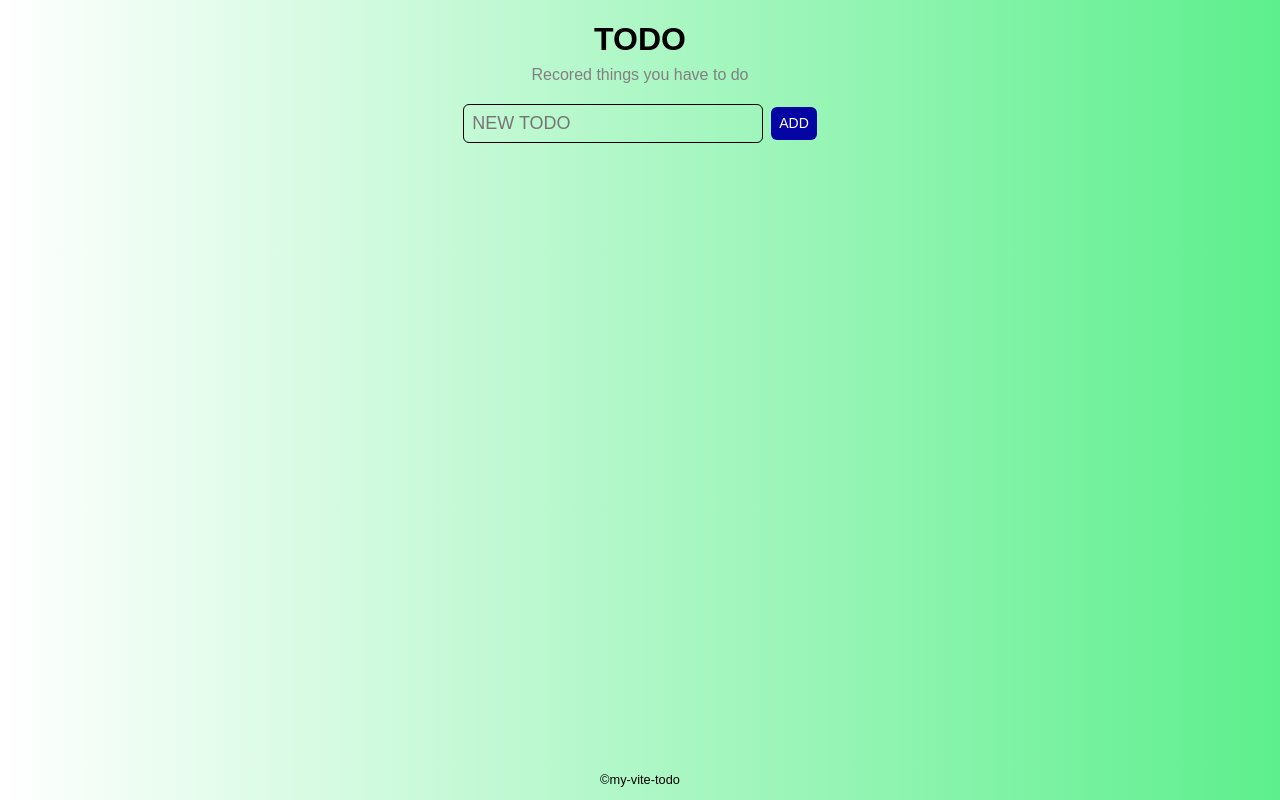
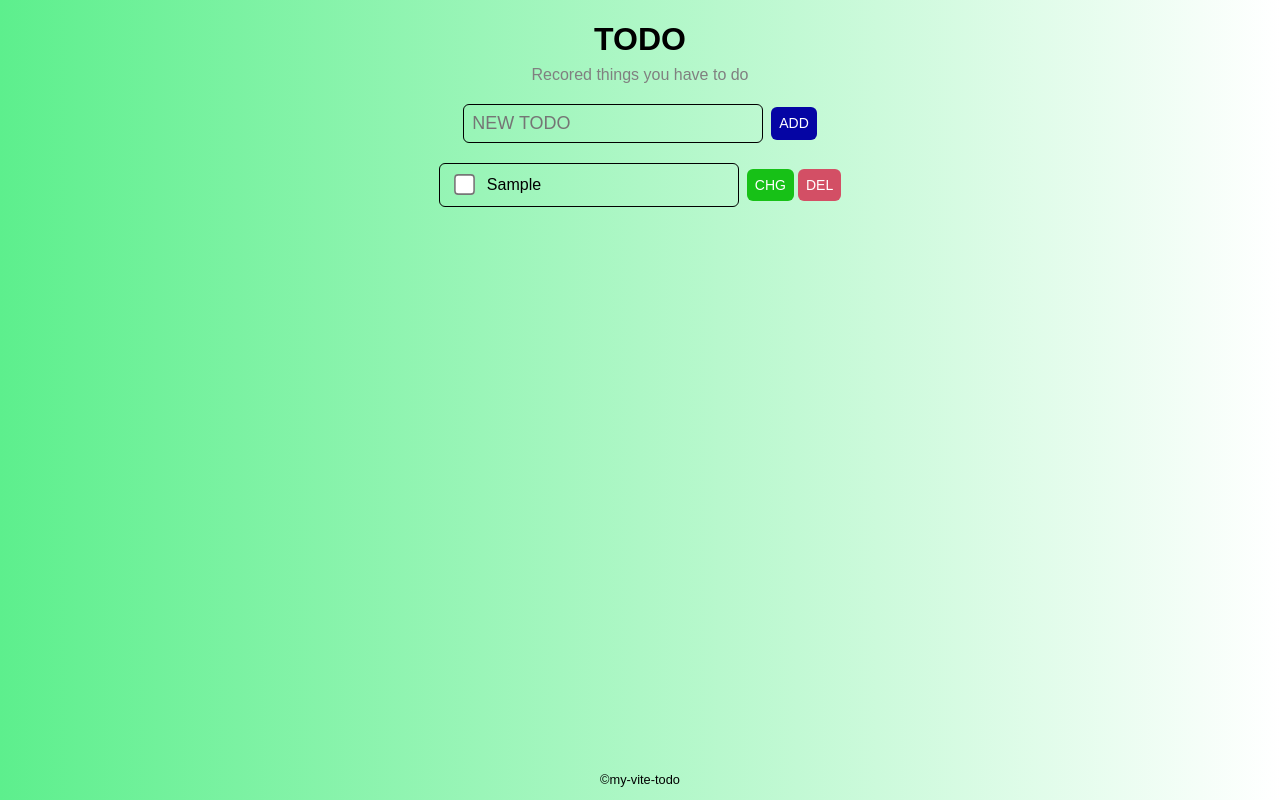
Before and after one commit to developer2239/my-vite-vue2, a Vue app: page / in a window 1280 px wide. Both pictures are taken after typing "Sample" into the empty fields and a click on the button "ADD". Built offline with nearby package versions, Linux system fonts and the light colour scheme.

Commit message:
localstorage使用ロジック追加、タスクの描画

```diff
--- a/src/App.vue
+++ b/src/App.vue
@@ -15,14 +15,14 @@ import MainTodo from './components/MainTodo.vue';
 </template>
 
 <style>
-@import url('./assets/css/destyle.css');
+@import url('./assets/css/destyle.min.css');
 .back_ground {
   height: 100vh;
   width: 100vw;
   background-image: linear-gradient(
     90deg,
-    rgb(255, 255, 255),
-    rgb(93, 239, 141)
+    rgb(93, 239, 141),
+    rgb(255, 255, 255)
   );
 }
 .wrap {
--- a/src/assets/css/destyle.css
+++ /dev/null
@@ -1,414 +0,0 @@
-/*! destyle.css v4.0.0 | MIT License | https://github.com/nicolas-cusan/destyle.css */
-
-/* Reset box-model and set borders */
-/* ============================================ */
-
-*,
-::before,
-::after {
-  box-sizing: border-box;
-  border-style: solid;
-  border-width: 0;
-}
-
-/* Document */
-/* ============================================ */
-
-/**
- * 1. Correct the line height in all browsers.
- * 2. Prevent adjustments of font size after orientation changes in iOS.
- * 3. Remove gray overlay on links for iOS.
- */
-
-html {
-  line-height: 1.15; /* 1 */
-  -webkit-text-size-adjust: 100%; /* 2 */
-  -webkit-tap-highlight-color: transparent; /* 3*/
-}
-
-/* Sections */
-/* ============================================ */
-
-/**
- * Remove the margin in all browsers.
- */
-
-body {
-  margin: 0;
-}
-
-/**
- * Render the `main` element consistently in IE.
- */
-
-main {
-  display: block;
-}
-
-/* Vertical rhythm */
-/* ============================================ */
-
-p,
-table,
-blockquote,
-address,
-pre,
-iframe,
-form,
-figure,
-dl {
-  margin: 0;
-}
-
-/* Headings */
-/* ============================================ */
-
-h1,
-h2,
-h3,
-h4,
-h5,
-h6 {
-  font-size: inherit;
-  font-weight: inherit;
-  margin: 0;
-}
-
-/* Lists (enumeration) */
-/* ============================================ */
-
-ul,
-ol {
-  margin: 0;
-  padding: 0;
-  list-style: none;
-}
-
-/* Lists (definition) */
-/* ============================================ */
-
-dt {
-  font-weight: bold;
-}
-
-dd {
-  margin-left: 0;
-}
-
-/* Grouping content */
-/* ============================================ */
-
-/**
- * 1. Add the correct box sizing in Firefox.
- * 2. Show the overflow in Edge and IE.
- */
-
-hr {
-  box-sizing: content-box; /* 1 */
-  height: 0; /* 1 */
-  overflow: visible; /* 2 */
-  border-top-width: 1px;
-  margin: 0;
-  clear: both;
-  color: inherit;
-}
-
-/**
- * 1. Correct the inheritance and scaling of font size in all browsers.
- * 2. Correct the odd `em` font sizing in all browsers.
- */
-
-pre {
-  font-family: monospace, monospace; /* 1 */
-  font-size: inherit; /* 2 */
-}
-
-address {
-  font-style: inherit;
-}
-
-/* Text-level semantics */
-/* ============================================ */
-
-/**
- * Remove the gray background on active links in IE 10.
- */
-
-a {
-  background-color: transparent;
-  text-decoration: none;
-  color: inherit;
-}
-
-/**
- * 1. Remove the bottom border in Chrome 57-
- * 2. Add the correct text decoration in Chrome, Edge, IE, Opera, and Safari.
- */
-
-abbr[title] {
-  text-decoration: underline dotted; /* 2 */
-}
-
-/**
- * Add the correct font weight in Chrome, Edge, and Safari.
- */
-
-b,
-strong {
-  font-weight: bolder;
-}
-
-/**
- * 1. Correct the inheritance and scaling of font size in all browsers.
- * 2. Correct the odd `em` font sizing in all browsers.
- */
-
-code,
-kbd,
-samp {
-  font-family: monospace, monospace; /* 1 */
-  font-size: inherit; /* 2 */
-}
-
-/**
- * Add the correct font size in all browsers.
- */
-
-small {
-  font-size: 80%;
-}
-
-/**
- * Prevent `sub` and `sup` elements from affecting the line height in
- * all browsers.
- */
-
-sub,
-sup {
-  font-size: 75%;
-  line-height: 0;
-  position: relative;
-  vertical-align: baseline;
-}
-
-sub {
-  bottom: -0.25em;
-}
-
-sup {
-  top: -0.5em;
-}
-
-/* Replaced content */
-/* ============================================ */
-
-/**
- * Prevent vertical alignment issues.
- */
-
-svg,
-img,
-embed,
-object,
-iframe {
-  vertical-align: bottom;
-}
-
-/* Forms */
-/* ============================================ */
-
-/**
- * Reset form fields to make them styleable.
- * 1. Make form elements stylable across systems iOS especially.
- * 2. Inherit text-transform from parent.
- */
-
-button,
-input,
-optgroup,
-select,
-textarea {
-  -webkit-appearance: none; /* 1 */
-  appearance: none;
-  vertical-align: middle;
-  color: inherit;
-  font: inherit;
-  background: transparent;
-  padding: 0;
-  margin: 0;
-  border-radius: 0;
-  text-align: inherit;
-  text-transform: inherit; /* 2 */
-}
-
-/**
- * Correct cursors for clickable elements.
- */
-
-button,
-[type='button'],
-[type='reset'],
-[type='submit'] {
-  cursor: pointer;
-}
-
-button:disabled,
-[type='button']:disabled,
-[type='reset']:disabled,
-[type='submit']:disabled {
-  cursor: default;
-}
-
-/**
- * Improve outlines for Firefox and unify style with input elements & buttons.
- */
-
-:-moz-focusring {
-  outline: auto;
-}
-
-select:disabled {
-  opacity: inherit;
-}
-
-/**
- * Remove padding
- */
-
-option {
-  padding: 0;
-}
-
-/**
- * Reset to invisible
- */
-
-fieldset {
-  margin: 0;
-  padding: 0;
-  min-width: 0;
-}
-
-legend {
-  padding: 0;
-}
-
-/**
- * Add the correct vertical alignment in Chrome, Firefox, and Opera.
- */
-
-progress {
-  vertical-align: baseline;
-}
-
-/**
- * Remove the default vertical scrollbar in IE 10+.
- */
-
-textarea {
-  overflow: auto;
-}
-
-/**
- * Correct the cursor style of increment and decrement buttons in Chrome.
- */
-
-[type='number']::-webkit-inner-spin-button,
-[type='number']::-webkit-outer-spin-button {
-  height: auto;
-}
-
-/**
- * Correct the outline style in Safari.
- */
-
-[type='search'] {
-  outline-offset: -2px; /* 1 */
-}
-
-/**
- * Remove the inner padding in Chrome and Safari on macOS.
- */
-
-[type='search']::-webkit-search-decoration {
-  -webkit-appearance: none;
-}
-
-/**
- * 1. Correct the inability to style clickable types in iOS and Safari.
- * 2. Fix font inheritance.
- */
-
-::-webkit-file-upload-button {
-  -webkit-appearance: button; /* 1 */
-  font: inherit; /* 2 */
-}
-
-/**
- * Fix appearance for Firefox
- */
-[type='number'] {
-  -moz-appearance: textfield;
-}
-
-/**
- * Clickable labels
- */
-
-label[for] {
-  cursor: pointer;
-}
-
-/* Interactive */
-/* ============================================ */
-
-/*
- * Add the correct display in Edge, IE 10+, and Firefox.
- */
-
-details {
-  display: block;
-}
-
-/*
- * Add the correct display in all browsers.
- */
-
-summary {
-  display: list-item;
-}
-
-/*
- * Remove outline for editable content.
- */
-
-[contenteditable]:focus {
-  outline: auto;
-}
-
-/* Tables */
-/* ============================================ */
-
-/**
-1. Correct table border color inheritance in all Chrome and Safari.
-*/
-
-table {
-  border-color: inherit; /* 1 */
-  border-collapse: collapse;
-}
-
-caption {
-  text-align: left;
-}
-
-td,
-th {
-  vertical-align: top;
-  padding: 0;
-}
-
-th {
-  text-align: left;
-  font-weight: bold;
-}
--- a/src/components/MainTodo.vue
+++ b/src/components/MainTodo.vue
@@ -2,6 +2,8 @@
 import { ref } from 'vue';
 const todoRef = ref('');
 const todoListRef = ref([]);
+const ls = localStorage.todoList;
+todoListRef.value = ls ? JSON.parse(ls) : [];
 const addTodo = () => {
   const id = new Date().getTime();
   todoListRef.value.push({ id: id, task: todoRef.value });
@@ -20,7 +22,18 @@ const addTodo = () => {
     />
     <button class="btn" @click="addTodo">ADD</button>
   </div>
-  {{ todoRef }}
+  <div class="box_list">
+    <div class="todo_list" v-for="todo in todoListRef" :key="todo.id">
+      <div class="todo">
+        <input type="checkbox" class="check" />
+        <label>{{ todo.task }}</label>
+      </div>
+      <div class="btns">
+        <div class="btn green">CHG</div>
+        <div class="btn pink">DEL</div>
+      </div>
+    </div>
+  </div>
 </template>
 
 <style scoped>
@@ -36,7 +49,32 @@ const addTodo = () => {
   border: 1px solid black;
   border-radius: 6px;
 }
-
+.box_list {
+  margin-top: 20px;
+  display: flex;
+  flex-direction: column;
+  gap: 4px;
+}
+.todo_list {
+  display: flex;
+  align-items: center;
+  gap: 8px;
+}
+.todo {
+  border: 1px solid;
+  border-radius: 6px;
+  padding: 12px;
+  width: 300px;
+}
+.check {
+  border: 1px solid red;
+  transform: scale(1.6);
+  margin: 0 16px 2px 6px;
+}
+.btns {
+  display: flex;
+  gap: 4px;
+}
 .btn {
   padding: 8px;
   background-color: rgb(5, 5, 164);
@@ -45,4 +83,10 @@ const addTodo = () => {
   text-align: center;
   font-size: 14px;
 }
+.green {
+  background-color: rgb(23, 193, 23);
+}
+.pink {
+  background-color: rgb(211, 79, 101);
+}
 </style>
```
Also changed, not shown: src/assets/css/destyle.min.css (added, +2 -0 lines).
